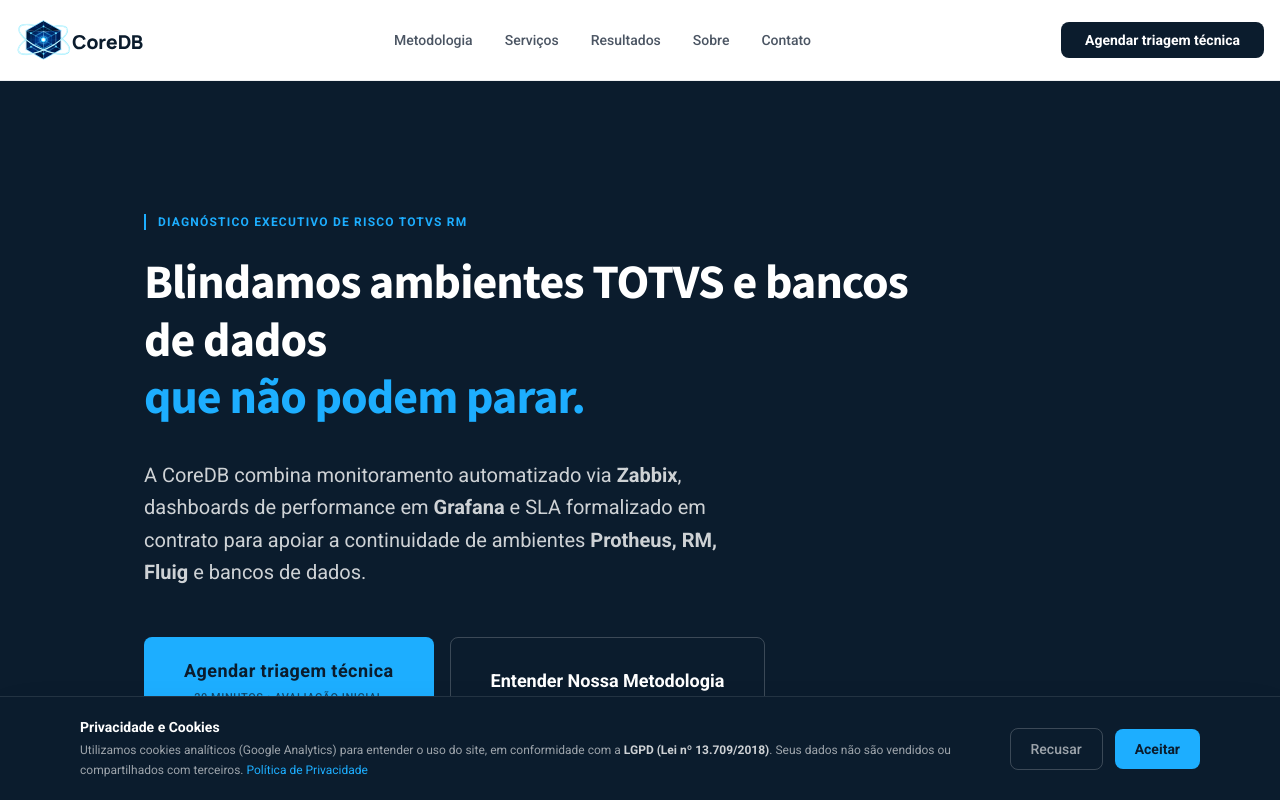
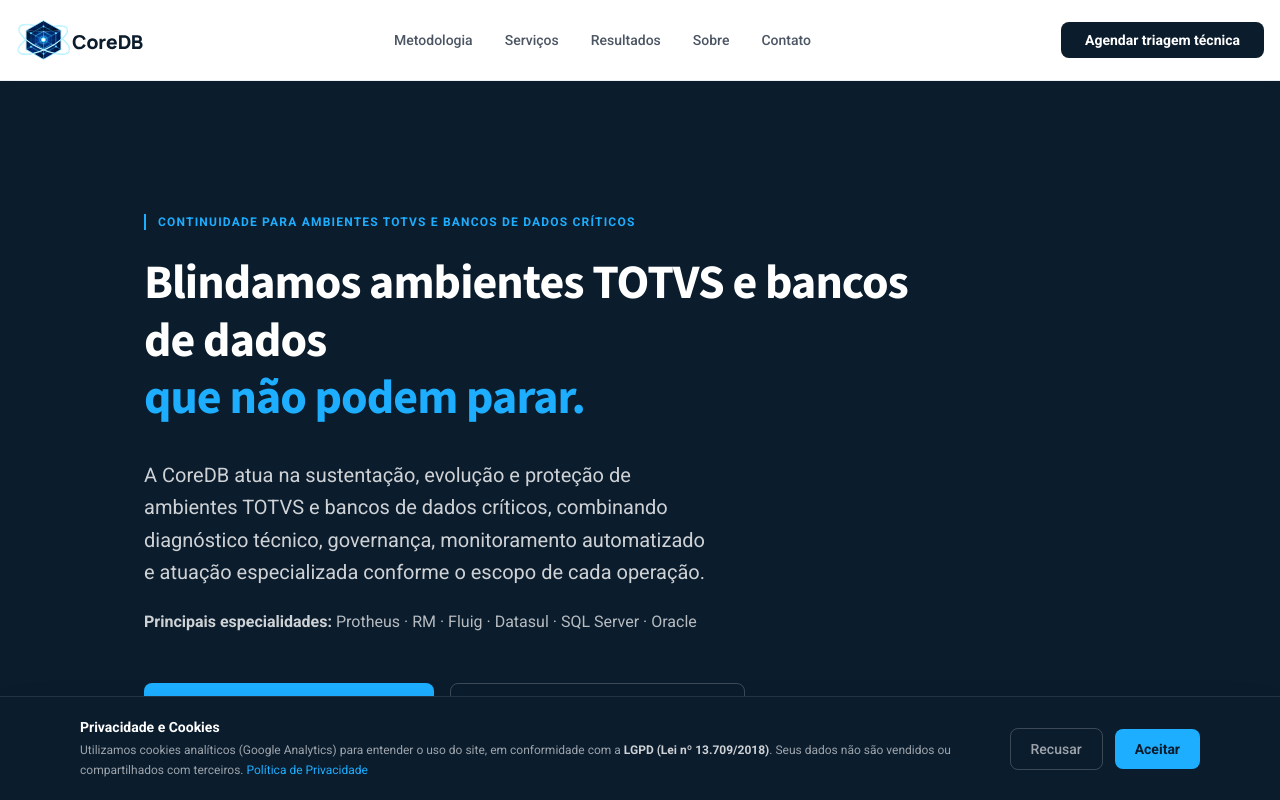
Before and after one commit to HenriqueVAraujo/CoreDB-LTDA, a Next.js app: page / in a window 1280 px wide. Shown: the top 800 px of the page. Built offline with nearby package versions, Linux system fonts and the light colour scheme.

Commit message:
fix: ajusta hierarquia institucional do hero

```diff
--- a/src/components/Hero.tsx
+++ b/src/components/Hero.tsx
@@ -12,8 +12,8 @@ export default function Hero() {
     window.open(url, '_blank', 'noopener,noreferrer')
   }
 
-  const handleMethodologyClick = () => {
-    document.getElementById('methodology')?.scrollIntoView({ behavior: 'smooth' })
+  const handleServicesClick = () => {
+    document.getElementById('services')?.scrollIntoView({ behavior: 'smooth' })
   }
 
   return (
@@ -27,7 +27,7 @@ export default function Hero() {
           <div className="text-white">
 
             <span className="inline-block text-[var(--coredb-cyan)] font-semibold tracking-widest uppercase text-xs mb-6 border-l-2 border-[var(--coredb-cyan)] pl-3">
-              Diagnóstico Executivo de Risco TOTVS RM
+              CONTINUIDADE PARA AMBIENTES TOTVS E BANCOS DE DADOS CRÍTICOS
             </span>
 
             <h1 className="text-4xl md:text-6xl font-extrabold tracking-tight leading-[1.1] mb-8">
@@ -36,10 +36,15 @@ export default function Hero() {
               <span className="text-[var(--coredb-cyan)]">que não podem parar.</span>
             </h1>
 
-            <p className="text-lg md:text-xl text-white/80 mb-12 max-w-xl leading-relaxed">
-              A CoreDB combina monitoramento automatizado via <strong>Zabbix</strong>, dashboards
-              de performance em <strong>Grafana</strong> e SLA formalizado em contrato para apoiar
-              a continuidade de ambientes <strong>Protheus, RM, Fluig</strong> e bancos de dados.
+            <p className="text-lg md:text-xl text-white/80 mb-5 max-w-xl leading-relaxed">
+              A CoreDB atua na sustentação, evolução e proteção de ambientes TOTVS e bancos de dados
+              críticos, combinando diagnóstico técnico, governança, monitoramento automatizado e
+              atuação especializada conforme o escopo de cada operação.
+            </p>
+
+            <p className="text-sm md:text-base text-white/70 mb-12 max-w-xl leading-relaxed">
+              <span className="font-semibold text-white/80">Principais especialidades:</span>{' '}
+              Protheus · RM · Fluig · Datasul · SQL Server · Oracle
             </p>
 
             <div className="flex flex-col sm:flex-row gap-4 mb-16">
@@ -57,10 +62,10 @@ export default function Hero() {
 
               <button
                 type="button"
-                onClick={handleMethodologyClick}
+                onClick={handleServicesClick}
                 className="w-full sm:w-auto font-semibold rounded-lg px-6 sm:px-10 py-5 text-lg transition-all duration-300 border border-white/20 hover:bg-white/5 text-white"
               >
-                Entender Nossa Metodologia
+                Conhecer nossos serviços
               </button>
             </div>
 
```
